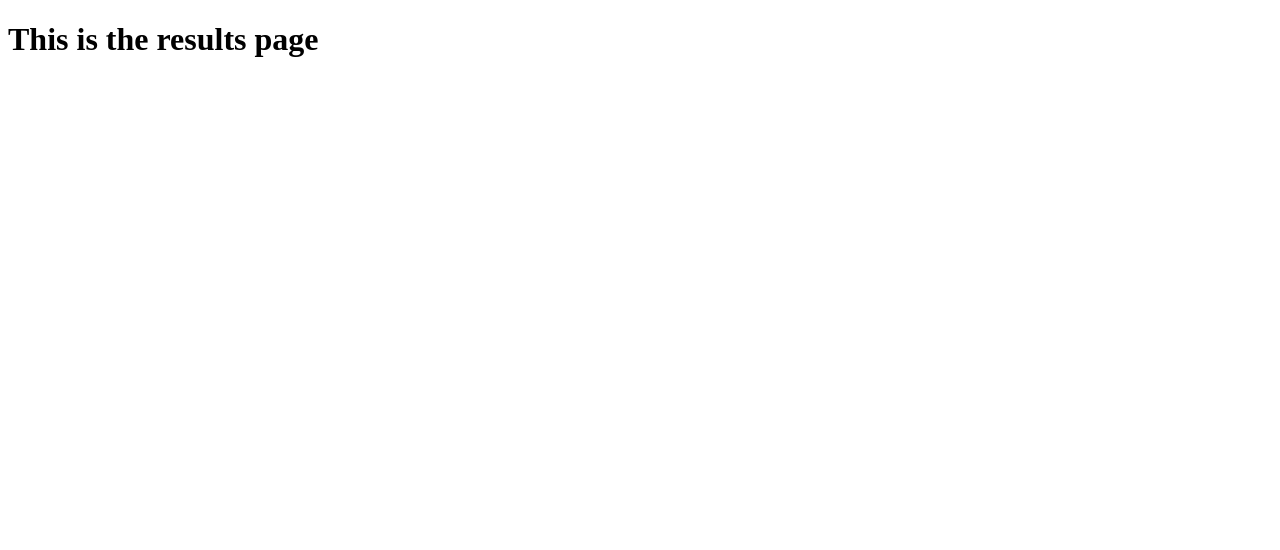
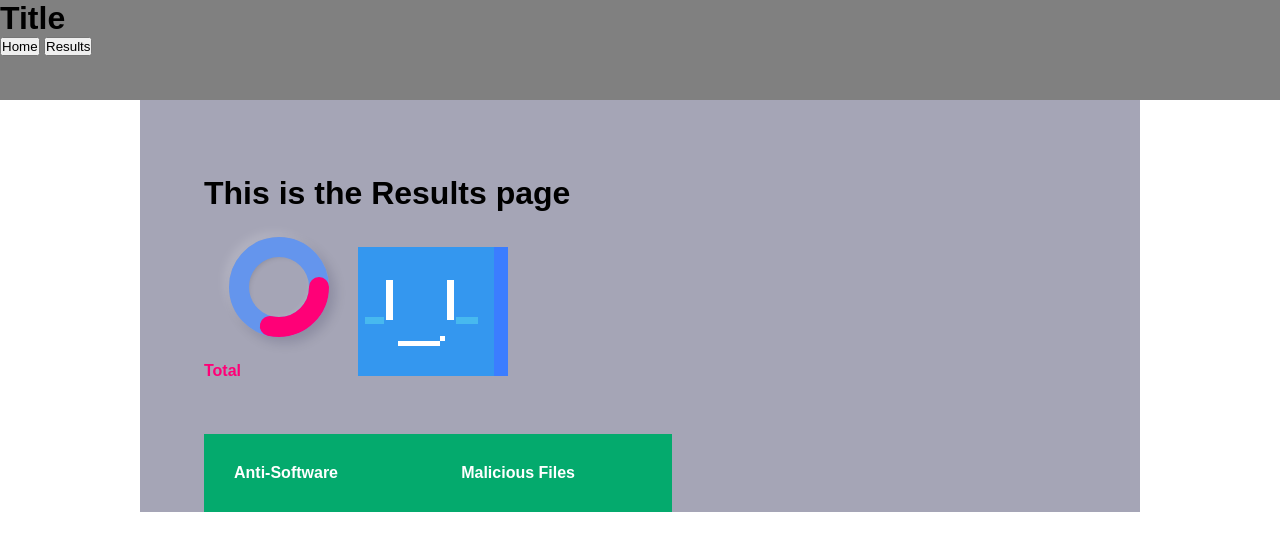
Before and after one commit to ClaraTheProgrammer/Antivirusmon, a website: page templates/resultsPage.html in a window 1280 px wide. Drawn offline with Linux system fonts and the light colour scheme.

Commit message:
added css stuff and results page stuff

```diff
--- a/templates/resultsPage.html
+++ b/templates/resultsPage.html
@@ -5,9 +5,46 @@
     <meta http-equiv="X-UA-Compatible" content="IE=edge">
     <meta name="viewport" content="width=device-width, initial-scale=1.0">
     <title>results page</title>
+    <link rel="stylesheet" type="text/css" href="static/results.css?version=1.0" />
 </head>
 <body>
-    <h1>This is the results page</h1>
+    <header>
+        <div class="topnav">
+            <h1>Title</h1>
+            <nav id="menu">
+                <button type="button" a href="homePage.html">Home</button>
+                <button type="button" a href="resultsPage.html">Results</button>
+            </nav>
+        </div>
+    </header>
+    <main>
+        <h1>This is the Results page</h1>
+        <span class="decoration">
+            <div class="container" width="auto" height="100" padding-top="50px" text-align="center">
+                <div class="resultbar" width="100" height="100">
+                    <div class="outerbar">
+                        <div class="innerbar">
+                        </div>
+                    </div>
+                </div>
+                <svg version="1.1" width="100px" height="100px" xmlns="http://www.w3.org/2000/svg">
+                    <circle cx="70" cy="70" r="40" stroke-linecap="round"/>
+                    <circle cx="70" cy="70" r="40" stroke-linecap="round" id="virusfill"/>
+                </svg>
+                <label style="text-align:center; align-items:center;top:0; color:rgb(255, 0, 119);font-weight:bold;">Total</label>
+            </div>
+            <div class="container" width="auto">
+                <img src="images/anti-virusmon/anti-virusmon.png" width = 150 height = 150 style="image-rendering: pixelated;" >
+            </div>
+        </span >
+        <table>
+            <tr>
+                <th>Anti-Software</th>
+                <th>Malicious Files</th>
+            </tr>
 
+        </table>
+        </div>
+    </main>
 </body>
 </html>
--- /dev/null
+++ b/templates/static/clear.css
@@ -0,0 +1,8 @@
+*{
+    margin: 0;
+    padding: 0;
+    box-sizing: border-box;
+    font-family: 'Poppins', sans-serif;
+
+    overflow: visible;
+}
--- /dev/null
+++ b/templates/static/header.css
@@ -0,0 +1,23 @@
+header{
+    height: 25px;
+    width: 100%;
+    background-color: grey;
+
+    margin-left: auto;
+    margin-right: auto;
+
+    overflow: auto;
+}
+
+.topnav{
+    background-color:grey;
+
+    position: fixed;
+
+    top: 0px;
+    left: 0px;
+
+    width: 100%;
+    height: 100px;
+
+}
--- /dev/null
+++ b/templates/static/home.css
@@ -0,0 +1,2 @@
+@import url("header.css");
+@import url("clear.css");
--- /dev/null
+++ b/templates/static/results.css
@@ -0,0 +1,107 @@
+@import url("header.css");
+@import url("table.css");
+@import url("clear.css");
+
+div{
+    overflow: hidden;
+}
+
+body{
+    background: rgb(rgb(214, 222, 233), green, blue);
+}
+
+main{
+    min-width: 900px;
+    padding-top: 150px;
+    max-width: 1000px;
+    margin-left: auto;
+    margin-right: auto;
+
+    background-color: rgb(165, 165, 182);
+    padding-left: 5%;
+}
+
+
+.decoration{
+    display: inline-block;
+    position: relative;
+    padding-bottom: 50px;
+    width: 100%;
+    margin: 0 auto;
+    justify-content: center;
+}
+
+.resultbar{
+    width: 150px;
+    height: 150px;
+
+    overflow: hidden;
+
+    padding: 25px;
+}
+.outerbar{
+    width: 100px;
+    height: 100px;
+
+    border-radius: 50%;
+    /*border: 1px solid red;*/
+
+    box-shadow: 6px 6px 10px -1px rgb(0, 0, 0, 0.15),
+                -6px -6px 10px -1px rgb(255, 255, 255, 0.15);
+
+    -moz-box-shadow: 6px 6px 12px rgb(26, 25, 34, .15), -6px -6px 10px -1px rgb(255, 255, 255, 0.15);
+    -webkit-box-shadow: 6px 6px 12px rgb(5, 9, 44, .15), -6px -6px 10px -1px rgb(255, 255, 255, 0.15);
+
+    padding: 15px;
+}
+.innerbar{
+    height: 70px;
+    width: 70px;
+
+    border-radius: 50%;
+    /*border: 1px solid red;*/
+
+    box-shadow: inset 4px 4px 6px -1px rgb(0, 0, 0, 0.2),
+                inset -4px -4px 6px -1px rgb(255, 255, 255, 0.15),
+                -0.5px -0.5px 0px rgb(255, 255, 255, .5),
+                0.5px 0.5px 0px rgb(0, 0, 0, 0.15),
+                0px 12px 10px -10px rgba(0,0,0, 0.15);
+
+    -moz-box-shadow: inset 4px 4px 6px -1px rgb(0, 0, 0, 0.2),
+                    inset -4px -4px 6px -1px rgb(255, 255, 255, 0.15),
+                    -0.5px -0.5px 0px rgb(255, 255, 255, .5),
+                    0.5px 0.5px 0px rgb(0, 0, 0, 0.15),
+                    0px 12px 10px -10px rgba(0,0,0, 0.15);
+
+    -webkit-box-shadow: inset 4px 4px 6px -1px rgb(0, 0, 0, 0.2),
+                        inset -4px -4px 6px -1px rgb(255, 255, 255, 0.15),
+                        -0.5px -0.5px 0px rgb(255, 255, 255, .15),
+                        0.5px 0.5px 0px rgb(0, 0, 0, 0.15),
+                        0px 12px 10px -10px rgba(0,0,0, 0.15);
+
+}
+circle{
+    fill: none;
+    stroke: cornflowerblue;
+    stroke-width: 20px;
+}
+#virusfill{
+    fill: none;
+    stroke: rgb(255, 0, 119);
+    stroke-width: 20px;
+    stroke-dasharray: 472;
+    stroke-dashoffset: 400;
+}
+svg{
+    top: 0;
+    left: 0;
+    right: 0;
+    bottom: 0;
+    position: absolute;
+    display: inline-block;
+    padding: 5px;
+}
+
+.container{
+    display: inline-block;
+}
--- /dev/null
+++ b/templates/static/table.css
@@ -0,0 +1,33 @@
+table{
+
+    width: 50%;
+    border-collapse: collapse;
+    overflow-y: scroll;
+}
+
+th, td {
+    padding: 30px;
+    text-align: left;
+}
+
+tr:nth-child(even) {background-color: #f2f2f2;}
+
+tr:hover {background-color: palegoldenrod;}
+
+tr{
+    height: 10px;
+    margin: 0px;
+}
+
+th {
+    background-color: #04AA6D;
+    color: white;
+    height: 70px;
+    text-align: left;
+  }
+
+td{
+    height: 10px;
+    text-align: left;
+
+}
```
Also changed, not shown: templates/homePage.html (+10 -3 lines), templates/images/anti-virusmon/anti-virusmon.png (added).
